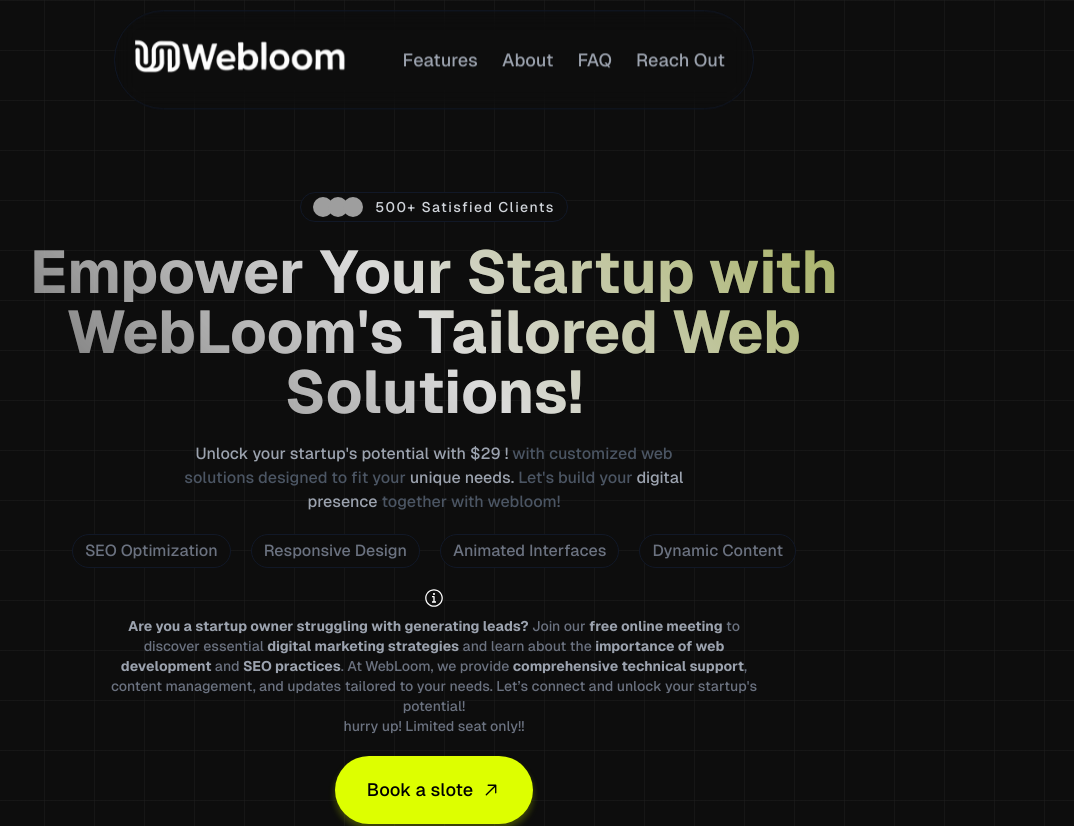
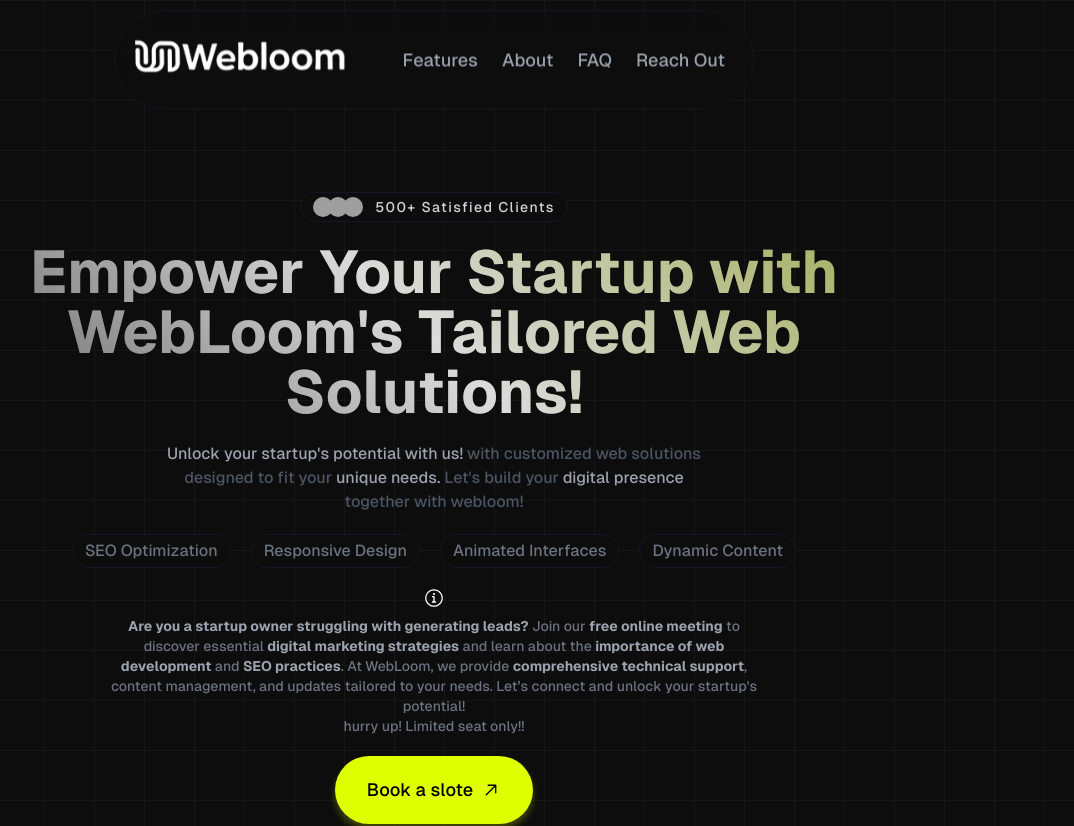
Before and after one commit to j-e-e-v-a-n/webloom, a Next.js app: page / in a window 1280 px wide. Shown: the top 826 px of the page, without its empty margins (206-1280 px from the left). Built offline with nearby package versions, Linux system fonts and the light colour scheme; grey boxes are pictures that could not be loaded.

Commit message:
gitignore

```diff
--- a/Components/Landing.tsx
+++ b/Components/Landing.tsx
@@ -30,7 +30,7 @@ const Landing = () => {
           </h1>
 
           <div className="text-gray-600 text-xs  lg:text-base max-w-[40ch] sm:max-w-[50ch] mx-auto text-center mt-5">
-          <span className="text-gray-400">Unlock your startup's potential with $29 !</span> with customized web solutions designed to fit your <span className="text-gray-400">unique needs.</span> Let's build your <span className="text-gray-400">digital presence</span> together with webloom!
+          <span className="text-gray-400">Unlock your startup's potential with us!</span> with customized web solutions designed to fit your <span className="text-gray-400">unique needs.</span> Let's build your <span className="text-gray-400">digital presence</span> together with webloom!
           </div>
           <div className="mx-auto flex gap-5 mt-5 flex-wrap  justify-center text-gray-500">
             <div className="border border-gray-900 bg-[#0d0d0d] rounded-3xl px-3 py-1 w-fit text-xs md:text-base">SEO Optimization</div>
--- a/app/create/page.tsx
+++ b/app/create/page.tsx
@@ -113,7 +113,7 @@ const page = () => {
     <div className="mt-40 flex justify-center items-center mb-32">
       <div className="h-fit bg-gradient-to-br rounded-3xl from-foreground to-background w-[95vw] sm:w-[20rem] p-10 md:p-20 md:w-[50rem] text-center">
         <div className="text-grad text-2xl md:text-5xl">
-          Bring Your Vision to Life with $29!
+          Bring Your Vision to Life with us!
         </div>
         <div className="text-lg text-gray-500 mt-5 mb-10 ">
           At WebLoom, we tailor web solutions to meet your unique needs. Ready to get started? Simply select the services that match your vision, and we'll take care of the rest.
```
Also changed, not shown: 1 other file (tests, documents, lock files or other folders).
